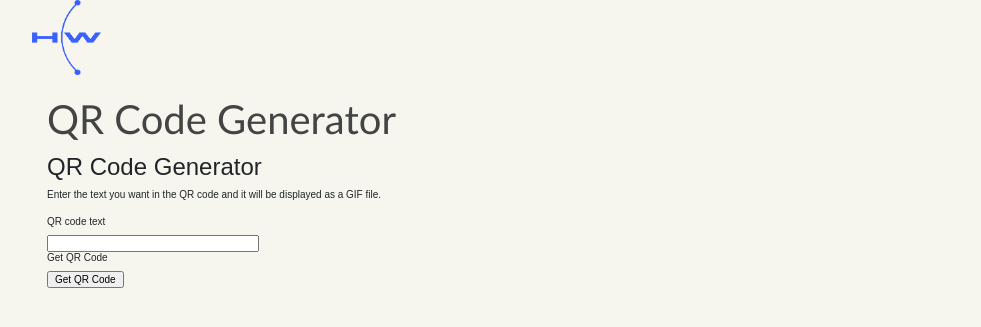
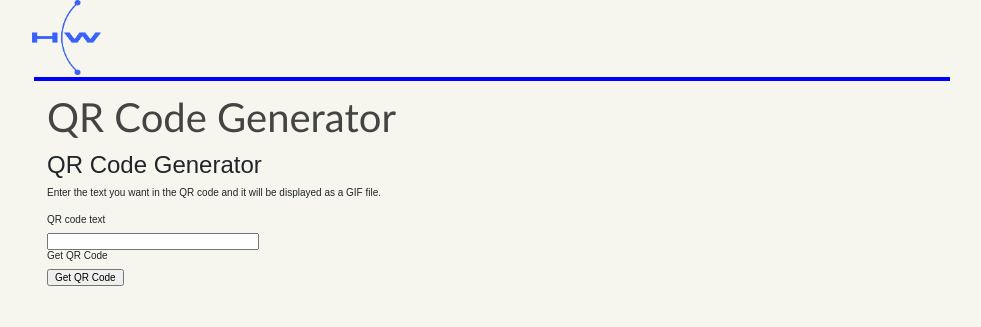
Before and after one commit to holdenweb/holdenweb-com, a Flask app: page /qrcode in a window 1280 px wide. Shown: the top 327 px of the page, without its empty margins (148-1129 px from the left). Run offline with Flask 3, Linux system fonts and the light colour scheme; some libraries are stand-ins or nearby versions.

Commit message:
Add message area/rule.

```diff
--- a/static/css/styles.css
+++ b/static/css/styles.css
@@ -26,7 +26,7 @@ h1,h2,h3,.h1,.h2,.h3,.inline{font-family:"Gill Sans","Gill Sans MT","Trebuchet M
 .content div section p strong {font-weight:bold;font-size:18px}
 .content a {color:#449}
 .content a :hover{color:#66c}
-h1{margin:.5em 0 .25em}
+h1{margin:.25em 0 .25em}
 h2{margin:.6666em 0 .3333em}
 h3{font-size:16px;margin:7px 0 5px}
 .content{font-size:1.3em;background-color:#fff;padding:0 2em;z-index:10}
@@ -36,6 +36,13 @@ h3{font-size:16px;margin:7px 0 5px}
 .pagenav a{font-size:1.0714em;color:#4646e9;font-weight:bold;text-transform:uppercase;text-decoration:none;text-shadow:1px 1px 2px rgba(0,0,0,.2);
 -moz-transition:all .2s ease-in-out;
 -webkit-transition:all .2s ease-in-out;
+}
+.ruler {
+    border: 2px;
+    border-color: blue;
+    min-height: 4px;
+    border-style: solid;
+    margin: 2px;
 }
 .pagenav a:hover{
 text-decoration:underline;
```
